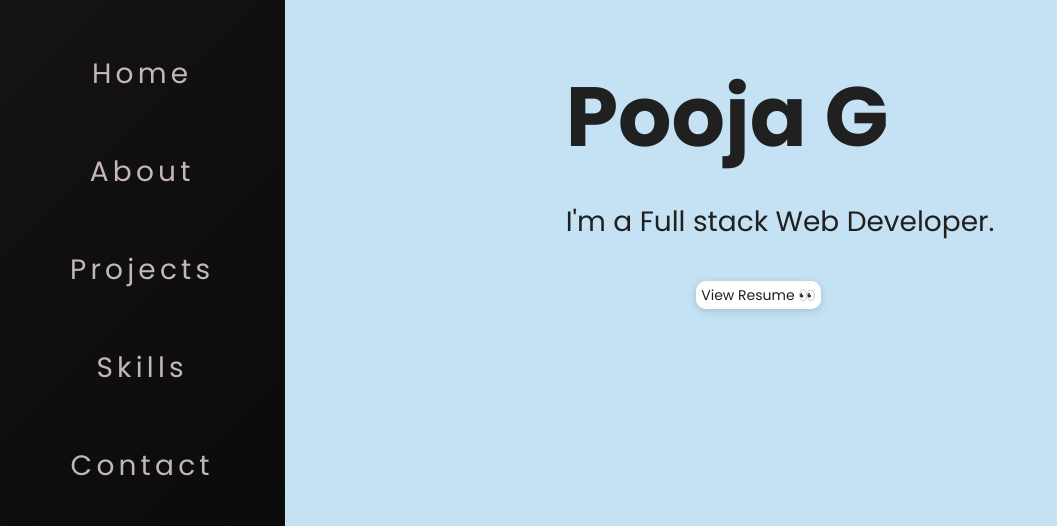
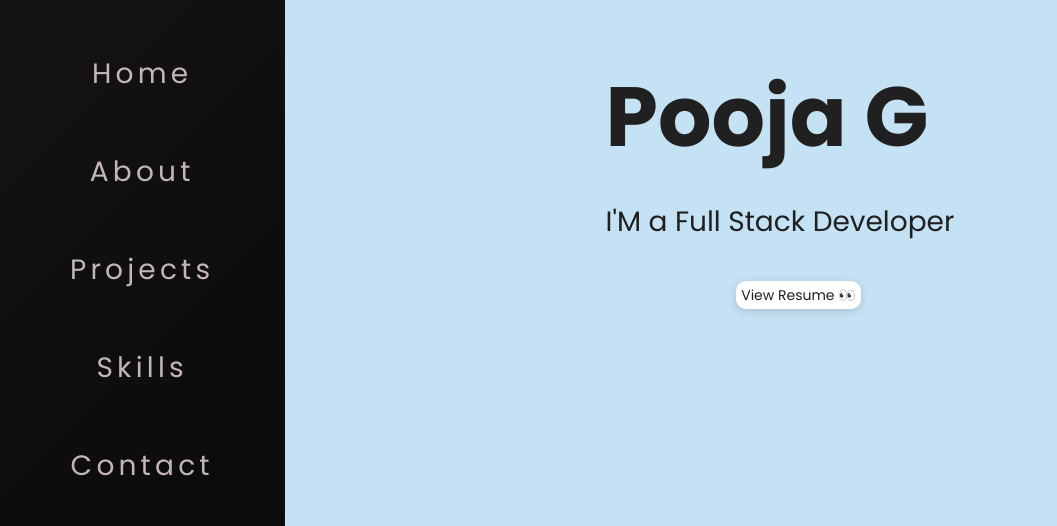
Before and after one commit to IamPoojaG/portfolio, a plain HTML site: page index.html in a window 1280 px wide. Shown: the part 206-732 px from the top of the page, without its empty margins (0-1057 px from the left). Drawn offline with nearby package versions, Linux system fonts and the light colour scheme.

Commit message:
changed name

```diff
--- a/index.html
+++ b/index.html
@@ -36,7 +36,7 @@
                 <div class="banner">
                     <div class="name">
                         <h1>Pooja G</h1><br><br>
-                        <p>I'm a Full stack Web Developer.</p><br>
+                        <p>I'M a Full Stack Developer</p><br>
                         <a href="./asserts/POOJA G resume.pdf" class="btn">View Resume 👀</a>
                     </div>
                 </div>
```
